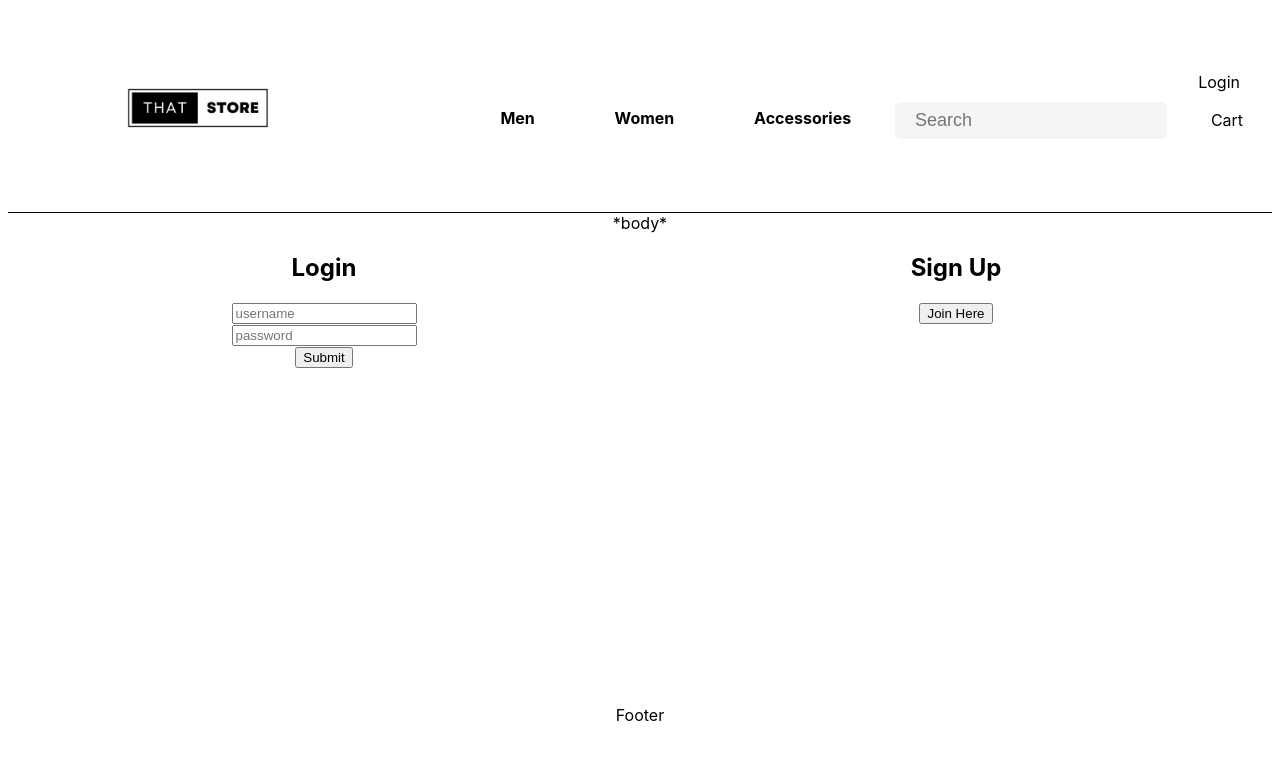
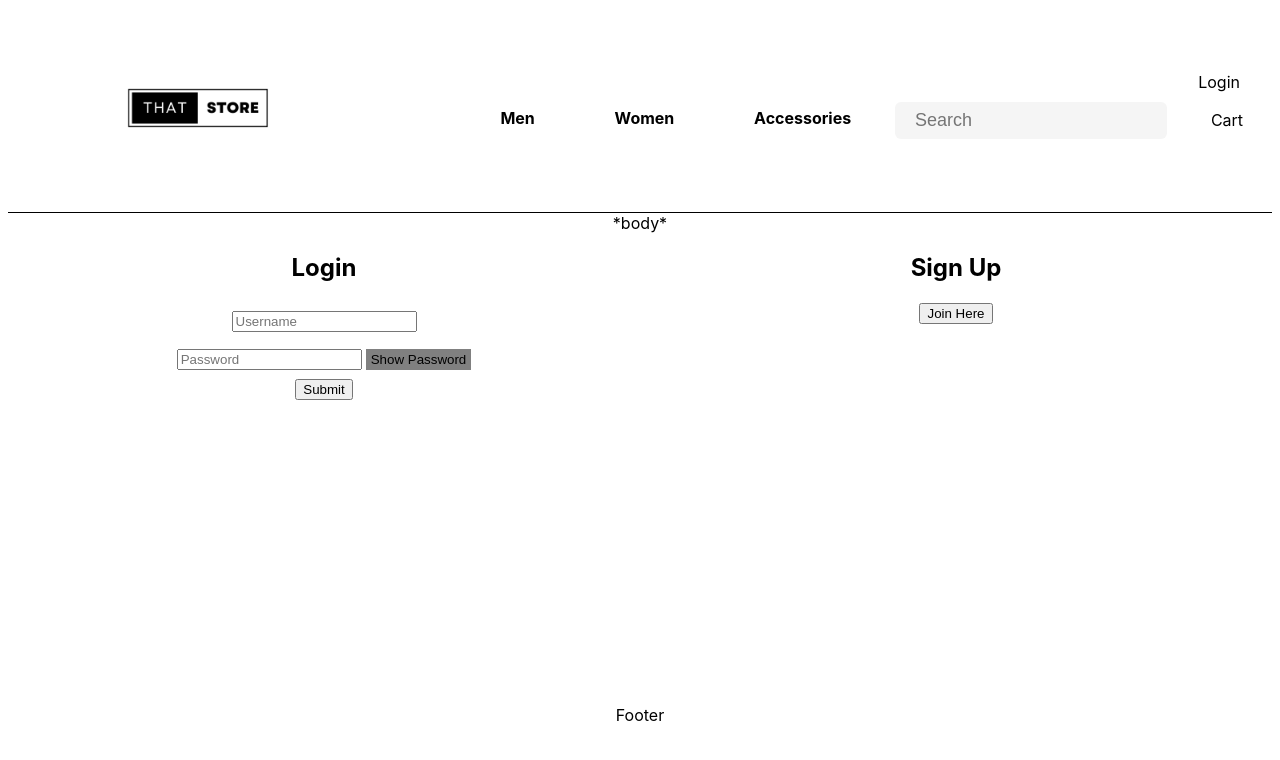
Before and after one commit to baekben/mockEcommerce, a React (Vite) app: page /login in a window 1280 px wide. Shown: the top 760 px of the page. Built offline with nearby package versions, Linux system fonts and the light colour scheme.

Commit message:
Added password show and hide feature

```diff
--- a/src/App.css
+++ b/src/App.css
@@ -107,12 +107,20 @@ a {
 .formItem {
   display: flex;
   justify-content: center;
+  padding: 8px 10px;
 }
 
 label {
   flex-basis: 100px;
 }
 
+.passwordView {
+  border: 1px solid gray;
+  background-color: gray;
+  margin-left: 4px;
+  padding: 2px 4px;
+}
+
 .footer {
   grid-area: footer;
 }
--- a/src/components/Login.jsx
+++ b/src/components/Login.jsx
@@ -6,6 +6,7 @@ export default function Login() {
   const [password, setPassword] = useState();
   const navigate = useNavigate();
   const [error, setError] = useState(null);
+  const [visible, setVisible] = useState(false);
   async function handleSubmit(event) {
     event.preventDefault();
     // try {
@@ -34,6 +35,10 @@ export default function Login() {
       setError("Login error");
     }
   }
+  async function openSignUpForm(e) {
+    e.preventDefault();
+    navigate("/signUp");
+  }
   return (
     <>
       <div className="loginContainer">
@@ -48,7 +53,7 @@ export default function Login() {
                   <input
                     type="text"
                     className="username"
-                    placeholder="username"
+                    placeholder="Username"
                     onChange={(e) => {
                       setUsername(e.target.value);
                     }}
@@ -58,17 +63,28 @@ export default function Login() {
               <div className="formItem">
                 <label>
                   <input
-                    type="text"
+                    type={visible ? "text" : "password"}
                     className="password"
-                    placeholder="password"
+                    placeholder="Password"
                     onChange={(e) => {
                       setPassword(e.target.value);
                     }}
                   />
                 </label>
+                <div>
+                  <button
+                    type="button"
+                    className="passwordView"
+                    onClick={() => {
+                      setVisible(!visible);
+                    }}
+                  >
+                    {visible ? "Hide Password" : "Show Password"}
+                  </button>
+                </div>
               </div>
 
-              <button>Submit</button>
+              <button type="submit">Submit</button>
             </form>
           </div>
           {error && <p>{error}</p>}
@@ -78,7 +94,7 @@ export default function Login() {
             <h2>Sign Up</h2>
           </div>
           <div className="joinArea">
-            <button>Join Here</button>
+            <button onClick={openSignUpForm}>Join Here</button>
           </div>
         </div>
       </div>
```
